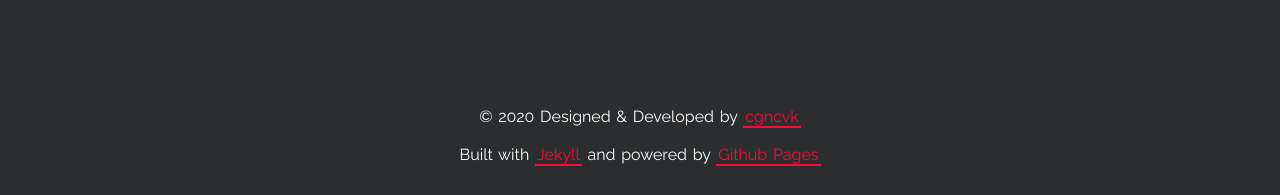
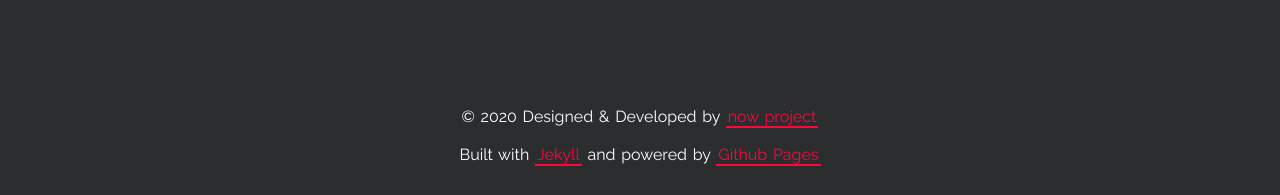
Before and after one commit to cgncvk/cgncvk.github.io-, a Jekyll site: the page built from index.html, in a window 1280 px wide and 900 px high, scrolled down 4430 px. Shown: the part 702-897 px from the top of the window. Built offline with Jekyll 4.4.1, drawn with Linux system fonts in a browser that asks for light colours.

Commit message:
Update footer.html

```diff
--- a/_includes/footer.html
+++ b/_includes/footer.html
@@ -2,7 +2,7 @@
   <p>
     &copy; 2020 Designed & Developed by
     <a class="highlight-link" href="https://longpdo.github.io/" target="_blank" rel="noreferrer">
-      cgncvk
+      now project
     </a>
   </p>
   <p>
```
